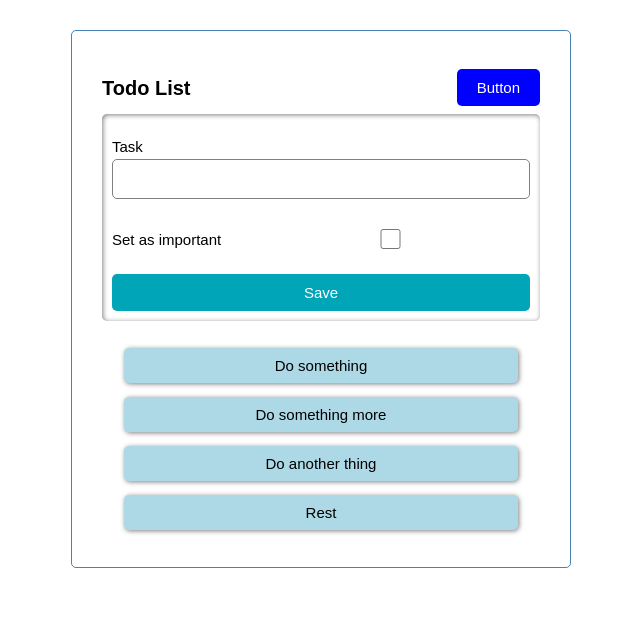
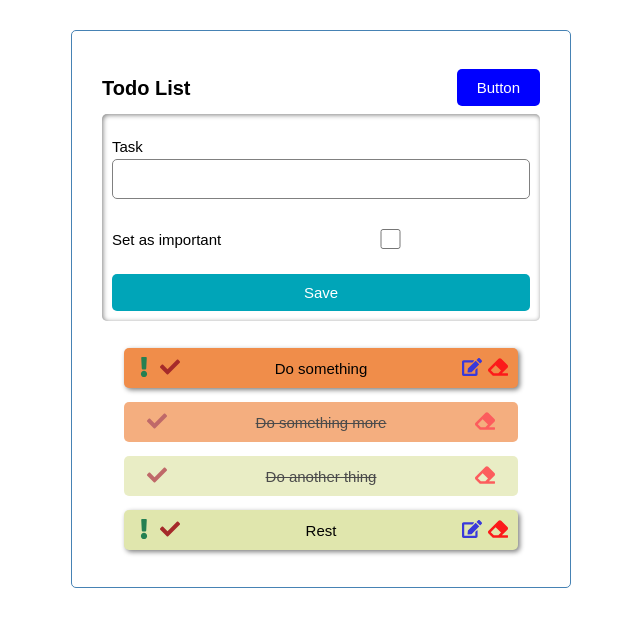
Before and after one commit to joseluisaguilar-cognizant/cognizant_learning_project, a React (Create React App) app: page / in a window 1280 px wide. Shown: the top 626 px of the page, without its empty margins (319-959 px from the left). Built offline with nearby package versions, Linux system fonts and the light colour scheme.

Commit message:
Finish the UI with react-icons

```diff
--- a/package.json
+++ b/package.json
@@ -12,6 +12,7 @@
     "@types/react-dom": "^17.0.0",
     "react": "^17.0.2",
     "react-dom": "^17.0.2",
+    "react-icons": "^4.3.1",
     "react-scripts": "4.0.3",
     "typescript": "^4.1.2",
     "web-vitals": "^1.0.1"
--- a/src/components/TasksList/TaskElement/TaskElement.css
+++ b/src/components/TasksList/TaskElement/TaskElement.css
@@ -3,20 +3,57 @@
   justify-content: space-around;
   align-items: center;
   width: 90%;
-  height: 3.5rem;
+  height: 4rem;
   margin: 0.7rem 0;
   border-radius: 0.5rem;
-  box-shadow: 1px 1px 5px gray;
-  background-color: lightblue;
+  box-shadow: 2px 2px 5px gray;
+  background-color: rgb(224, 230, 173);
   text-align: center;
   user-select: none;
+  transition: 0.2s all;
+}
+
+.taskElement--important {
+  background-color: rgb(240, 141, 74);
+}
+
+.taskElement--not-active {
+  box-shadow: none;
+  text-decoration: line-through;
+  opacity: 0.7;
+}
+
+.taskElement__title {
+  flex: 50%;
+  font-size: 1.5rem;
+}
+
+.taskElement__buttons {
+  flex: 1;
+}
+
+.taskElement__icon {
+  font-size: 2rem;
+  margin: 0 0.3rem;
+  color: brown;
+  transition: 0.2s all;
   cursor: pointer;
 }
 
-.taskElement:hover {
-  background-color: rgb(91, 190, 223);
+.taskElement__icon:hover {
+  transform: translateY(-1px);
+  transform: scale(1.3);
+  background-blend-mode: color-burn;
 }
 
-.taskElement__title {
-  font-size: 1.5rem;
+.taskElement__icon--importance {
+  color: rgb(37, 128, 82);
 }
+
+.taskElement__icon--remove {
+  color: rgb(252, 26, 26);
+}
+
+.taskElement__icon--edit {
+  color: rgb(57, 57, 218);
+}
--- a/src/components/TasksList/TaskElement/TaskElement.tsx
+++ b/src/components/TasksList/TaskElement/TaskElement.tsx
@@ -1,9 +1,13 @@
 import { FunctionComponent } from 'react';
+
+import { FaEraser, FaExclamation, FaEdit, FaCheck } from 'react-icons/fa';
 
 import './TaskElement.css';
 
 interface ITaskElement {
   text: string;
+  isActive: boolean;
+  isImportant?: boolean;
   onToggleImportance: () => void;
   onEdit: () => void;
   onDelete: () => void;
@@ -12,6 +16,8 @@ interface ITaskElement {
 
 const TaskElement: FunctionComponent<ITaskElement> = ({
   text,
+  isActive = true,
+  isImportant = false,
   onToggleImportance,
   onEdit,
   onDelete,
@@ -19,13 +25,40 @@ const TaskElement: FunctionComponent<ITaskElement> = ({
 }) => {
   return (
     <div
-      onDoubleClick={onToggleStatus}
-      className="taskElement"
-      title="Change status"
+      className={`taskElement ${isImportant && 'taskElement--important'} ${
+        !isActive && 'taskElement--not-active'
+      }`}
     >
-      <div></div>
+      <div className="taskElement__buttons">
+        {isActive && (
+          <FaExclamation
+            className="taskElement__icon taskElement__icon--importance"
+            title="Change importance"
+            onClick={onToggleImportance}
+          />
+        )}
+
+        <FaCheck
+          className="taskElement__icon"
+          title="Change status"
+          onClick={onToggleStatus}
+        />
+      </div>
       <h3 className="taskElement__title">{text}</h3>
-      <div className="taskElement__buttons"></div>
+      <div className="taskElement__buttons">
+        {isActive && (
+          <FaEdit
+            className="taskElement__icon taskElement__icon--edit"
+            title="Edit Task"
+            onClick={onEdit}
+          />
+        )}
+        <FaEraser
+          className="taskElement__icon taskElement__icon--remove"
+          title="Remove task"
+          onClick={onDelete}
+        />
+      </div>
     </div>
   );
 };
--- a/src/components/TasksList/TasksList.tsx
+++ b/src/components/TasksList/TasksList.tsx
@@ -32,6 +32,8 @@ const TasksList: FunctionComponent<ITasksList> = ({ mockTasks }) => {
         <TaskElement
           key={task.id}
           text={task.text}
+          isActive={task.isActive}
+          isImportant={task.isImportant}
           onDelete={deleteTask}
           onEdit={editTask}
           onToggleImportance={handleImportance}
--- a/src/interfaces/task.interface.ts
+++ b/src/interfaces/task.interface.ts
@@ -1,6 +1,6 @@
 export interface Task {
   id: number;
   text: string;
-  active: boolean;
-  important: boolean;
+  isActive: boolean;
+  isImportant: boolean;
 }
--- a/src/screens/Todo/Todo.tsx
+++ b/src/screens/Todo/Todo.tsx
@@ -10,26 +10,26 @@ import './Todo.css';
 const mockTasks: Task[] = [
   {
     id: 1,
-    important: true,
-    active: true,
+    isImportant: true,
+    isActive: true,
     text: 'Do something'
   },
   {
     id: 2,
-    important: true,
-    active: false,
+    isImportant: true,
+    isActive: false,
     text: 'Do something more'
   },
   {
     id: 3,
-    important: false,
-    active: false,
+    isImportant: false,
+    isActive: false,
     text: 'Do another thing'
   },
   {
     id: 4,
-    important: false,
-    active: true,
+    isImportant: false,
+    isActive: true,
     text: 'Rest'
   }
 ];
```
Also changed, not shown: 1 other file (tests, documents, lock files or other folders).
